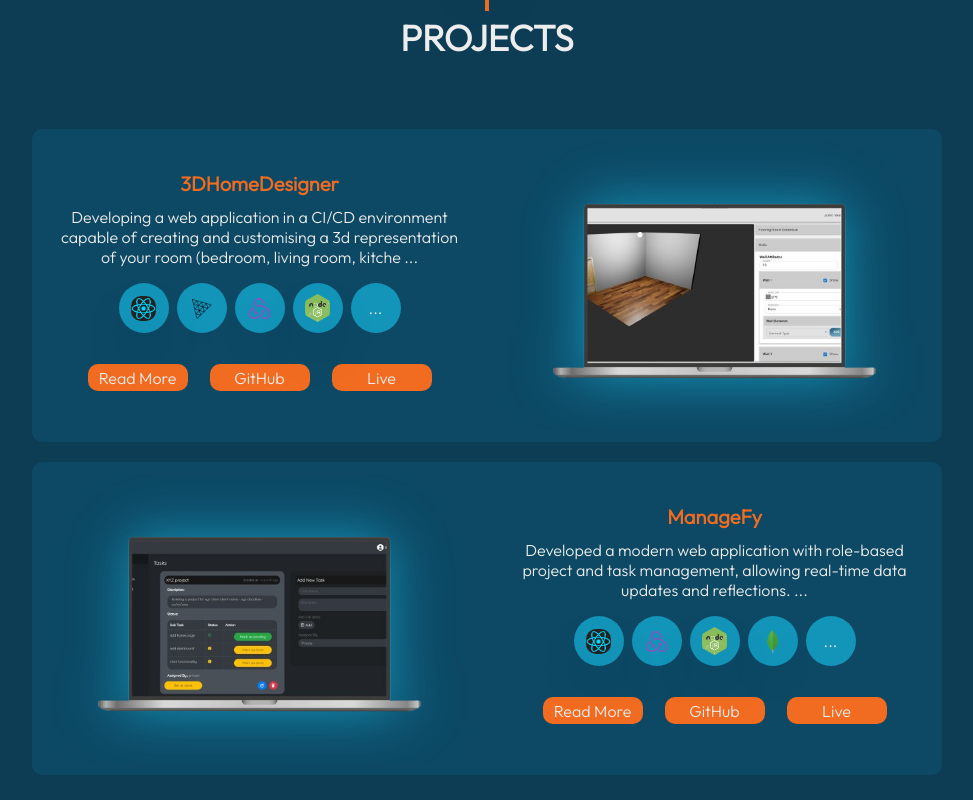
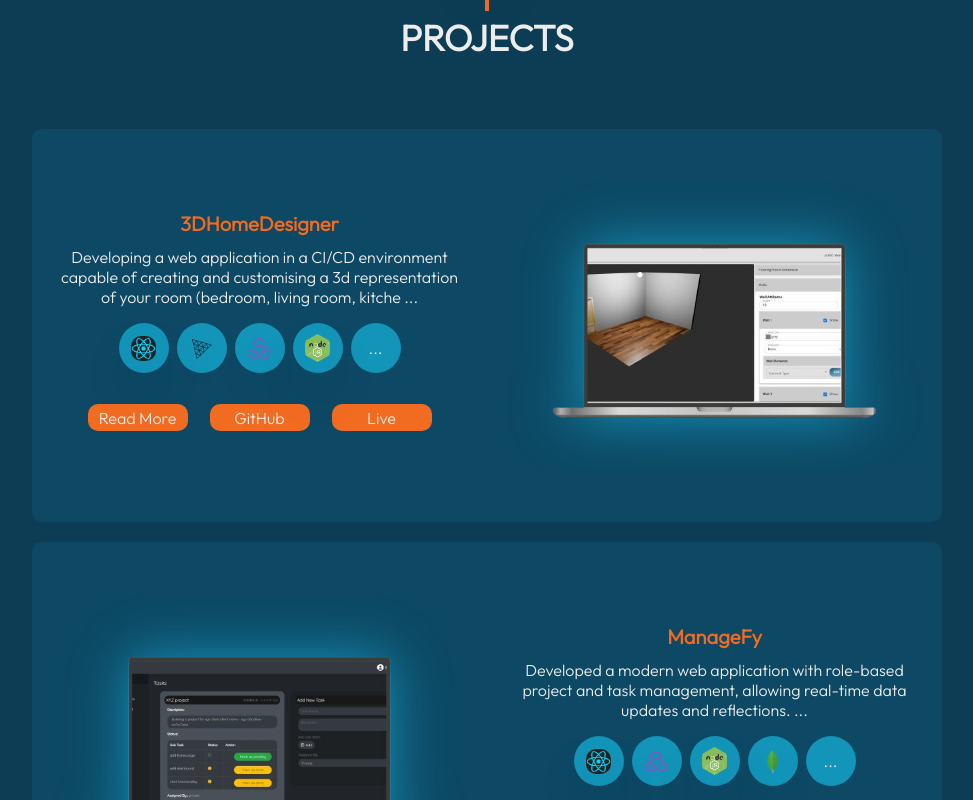
Before and after one commit to pratiknikale/pratik-portfolio, a Next.js app: page / in a window 1280 px wide. Shown: the part 2740-3540 px from the top of the page, without its empty margins (153-1126 px from the left). Built offline with nearby package versions, Linux system fonts and the light colour scheme.

Commit message:
adjusted padding for projects cards

```diff
--- a/app/component/Projects.js
+++ b/app/component/Projects.js
@@ -27,7 +27,7 @@ export default function Projects() {
                             {i % 2 == 0
                                 ?
                                 <>
-                                    <div className={`grid sm:grid-cols-2 grid-cols-1 bg-[#1395BA]/[15%] rounded-[10px] ${i === 0 ? "mt-0" : "mt-5"}`}>
+                                    <div className={`grid py-10 sm:grid-cols-2 grid-cols-1 bg-[#1395BA]/[15%] rounded-[10px] ${i === 0 ? "mt-0" : "mt-5"}`}>
                                         <div className="sm:px-6 px-4 flex flex-col justify-center items-center sm:py-10 pb-10 sm:order-first order-last">
                                             <h2 className="text-[#F16C20] font-bold text-[20px]">{project.name}</h2>
                                             <p className="leading-[20px] text-center py-2">{project.discriptionPoints[0].substring(0, 150) + " ..."}</p>
@@ -91,7 +91,7 @@ export default function Projects() {
                                 </>
                                 :
                                 <>
-                                    <div className={`grid sm:grid-cols-2 grid-cols-1 bg-[#1395BA]/[15%] rounded-[10px] ${i === 0 ? "mt-0" : "mt-5"}`}>
+                                    <div className={`grid py-10 sm:grid-cols-2 grid-cols-1 bg-[#1395BA]/[15%] rounded-[10px] ${i === 0 ? "mt-0" : "mt-5"}`}>
                                         <div className="flex items-center sm:h-[100%] h-[250px] sm:p-3 sm:pb-3 pb-6 p-1">
                                             <div className="relative w-[100%] h-[100%]">
                                                 <div className="w-[100%] h-[100%] absolute">
```
